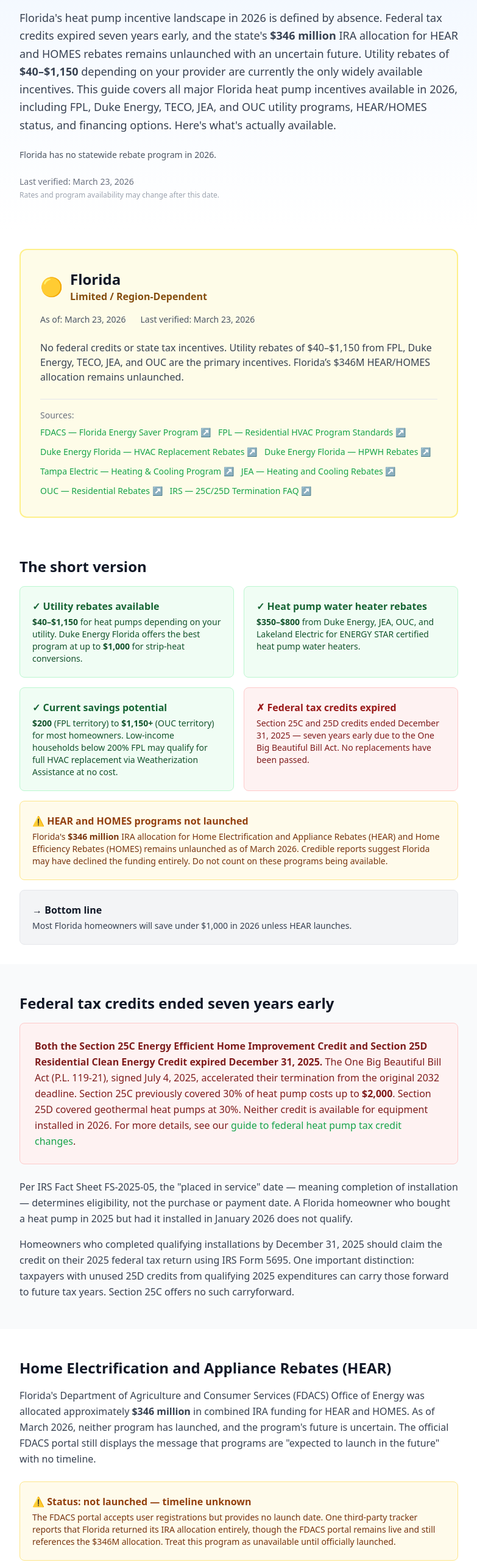
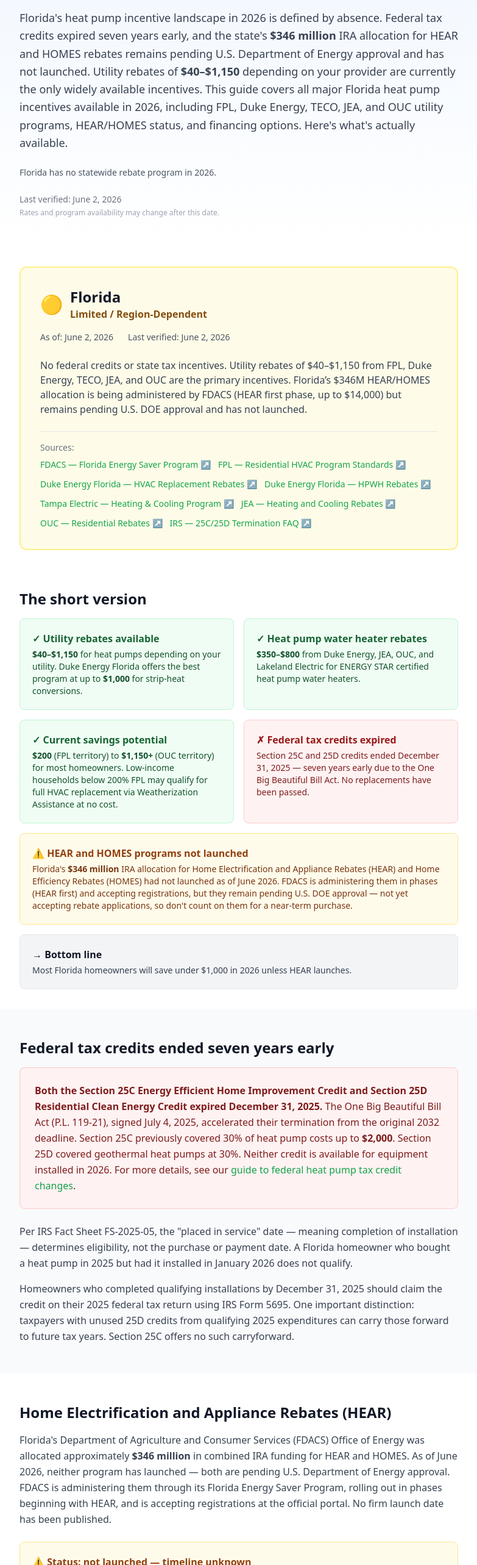
Before and after one commit to giniwproductions-88/homeenergybasics, a Next.js app: page /heat-pumps/states/fl in a window 1280 px wide. Shown: the part 234-2800 px from the top of the page at 61% size, without its empty margins (248-1031 px from the left). Built offline with nearby package versions, Linux system fonts and the light colour scheme.

Commit message:
FL: correct IRA status - FDACS administering HEAR/HOMES pending DOE (not declined), refresh dates

```diff
--- a/src/app/heat-pumps/states/fl/page.tsx
+++ b/src/app/heat-pumps/states/fl/page.tsx
@@ -38,7 +38,7 @@ const faqJsonLd = {
       name: "Can I stack utility rebates with HEAR or HOMES in Florida?",
       acceptedAnswer: {
         "@type": "Answer",
-        text: "If HEAR and HOMES launch in Florida, DOE rules permit combining them with utility rebates on the same project, provided the same equipment cost is not double-counted and total rebates do not exceed total project cost. HEAR and HOMES cannot be combined with each other on the same single upgrade but can cover different measures in a multi-measure project. As of March 2026, only utility rebates are available to stack.",
+        text: "If HEAR and HOMES launch in Florida, DOE rules permit combining them with utility rebates on the same project, provided the same equipment cost is not double-counted and total rebates do not exceed total project cost. HEAR and HOMES cannot be combined with each other on the same single upgrade but can cover different measures in a multi-measure project. As of June 2026, only utility rebates are available to stack.",
       },
     },
     {
@@ -90,7 +90,7 @@ export default function FloridaPage() {
             Florida heat pump rebates and incentives in 2026
           </h1>
           <p className="text-lg text-gray-700 leading-relaxed mb-6">
-            Florida&apos;s heat pump incentive landscape in 2026 is defined by absence. Federal tax credits expired seven years early, and the state&apos;s <strong>$346 million</strong> IRA allocation for HEAR and HOMES rebates remains unlaunched with an uncertain future. Utility rebates of <strong>$40–$1,150</strong> depending on your provider are currently the only widely available incentives. This guide covers all major Florida heat pump incentives available in 2026, including FPL, Duke Energy, TECO, JEA, and OUC utility programs, HEAR/HOMES status, and financing options. Here&apos;s what&apos;s actually available.
+            Florida&apos;s heat pump incentive landscape in 2026 is defined by absence. Federal tax credits expired seven years early, and the state&apos;s <strong>$346 million</strong> IRA allocation for HEAR and HOMES rebates remains pending U.S. Department of Energy approval and has not launched. Utility rebates of <strong>$40–$1,150</strong> depending on your provider are currently the only widely available incentives. This guide covers all major Florida heat pump incentives available in 2026, including FPL, Duke Energy, TECO, JEA, and OUC utility programs, HEAR/HOMES status, and financing options. Here&apos;s what&apos;s actually available.
           </p>
           <p className="text-sm text-gray-600 mt-2 mb-6">
             Florida has no statewide rebate program in 2026.
@@ -134,7 +134,7 @@ export default function FloridaPage() {
             </div>
             <div className="md:col-span-2 bg-amber-50 border border-amber-200 rounded-lg p-5">
               <p className="font-semibold text-amber-800 mb-1">⚠ HEAR and HOMES programs not launched</p>
-              <p className="text-sm text-amber-900">Florida&apos;s <strong>$346 million</strong> IRA allocation for Home Electrification and Appliance Rebates (HEAR) and Home Efficiency Rebates (HOMES) remains unlaunched as of March 2026. Credible reports suggest Florida may have declined the funding entirely. Do not count on these programs being available.</p>
+              <p className="text-sm text-amber-900">Florida&apos;s <strong>$346 million</strong> IRA allocation for Home Electrification and Appliance Rebates (HEAR) and Home Efficiency Rebates (HOMES) had not launched as of June 2026. FDACS is administering them in phases (HEAR first) and accepting registrations, but they remain pending U.S. DOE approval — not yet accepting rebate applications, so don&apos;t count on them for a near-term purchase.</p>
             </div>
             <div className="md:col-span-2 bg-gray-100 border border-gray-200 rounded-lg p-5">
               <p className="font-semibold text-gray-900 mb-1">→ Bottom line</p>
@@ -170,12 +170,12 @@ export default function FloridaPage() {
         <div className="container-narrow">
           <h2 className="text-2xl font-bold text-gray-900 mb-4">Home Electrification and Appliance Rebates (HEAR)</h2>
           <p className="text-gray-700 leading-relaxed mb-6">
-            Florida&apos;s Department of Agriculture and Consumer Services (FDACS) Office of Energy was allocated approximately <strong>$346 million</strong> in combined IRA funding for HEAR and HOMES. As of March 2026, neither program has launched, and the program&apos;s future is uncertain. The official FDACS portal still displays the message that programs are &quot;expected to launch in the future&quot; with no timeline.
+            Florida&apos;s Department of Agriculture and Consumer Services (FDACS) Office of Energy was allocated approximately <strong>$346 million</strong> in combined IRA funding for HEAR and HOMES. As of June 2026, neither program has launched &mdash; both are pending U.S. Department of Energy approval. FDACS is administering them through its Florida Energy Saver Program, rolling out in phases beginning with HEAR, and is accepting registrations at the official portal. No firm launch date has been published.
           </p>
 
           <div className="bg-amber-50 border border-amber-200 rounded-lg p-5 mb-6">
             <p className="font-semibold text-amber-800 mb-1">⚠ Status: not launched — timeline unknown</p>
-            <p className="text-sm text-amber-900">The FDACS portal accepts user registrations but provides no launch date. One third-party tracker reports that Florida returned its IRA allocation entirely, though the FDACS portal remains live and still references the $346M allocation. Treat this program as unavailable until officially launched.</p>
+            <p className="text-sm text-amber-900">FDACS is accepting registrations and has published detailed HEAR eligibility (up to <strong>$14,000</strong> per household for those under 150% AMI), but the program is pending U.S. DOE approval with no firm launch date. A third-party tracker claiming Florida &quot;returned&quot; the funds is contradicted by the active FDACS program &mdash; still, treat the rebates as not-yet-available when planning a purchase.</p>
           </div>
 
           <p className="text-gray-700 leading-relaxed mb-4">
@@ -409,7 +409,7 @@ export default function FloridaPage() {
 
           <div className="bg-amber-50 border border-amber-200 rounded-lg p-5 mb-6">
             <p className="font-semibold text-amber-800 mb-1">⚠ The biggest mistake Florida homeowners make</p>
-            <p className="text-sm text-amber-900">Waiting for HEAR rebates to launch. There is no confirmed timeline — and credible reports suggest Florida may have declined the funding entirely. If your system is failing, waiting could cost you months (or years) of savings from reduced energy bills. The operational savings from replacing strip heat with a heat pump (60–75% heating energy reduction) often exceed the rebate value within a few years.</p>
+            <p className="text-sm text-amber-900">Waiting for HEAR rebates to launch. The program is pending U.S. DOE approval and not yet open, with no confirmed launch date. If your system is failing, waiting could cost you months (or years) of savings from reduced energy bills. The operational savings from replacing strip heat with a heat pump (60–75% heating energy reduction) often exceed the rebate value within a few years.</p>
           </div>
 
           <div className="bg-green-50 border border-green-200 rounded-lg p-5">
@@ -567,7 +567,7 @@ export default function FloridaPage() {
           <div className="space-y-4">
             <div className="bg-white border border-gray-200 rounded-lg p-5">
               <p className="font-semibold text-gray-900">HEAR/HOMES launch status</p>
-              <p className="text-sm text-gray-600 mt-1">The FDACS portal remains live but provides no timeline. Monitor floridaenergysaverprogram.fdacs.gov for official announcements. If Florida did decline the funding, other states may absorb the allocation.</p>
+              <p className="text-sm text-gray-600 mt-1">FDACS is administering the program and accepting registrations, but it remains pending U.S. DOE approval with no confirmed launch date. HEAR is slated as the first phase, with HOMES to follow. Monitor floridaenergysaverprogram.fdacs.gov for official announcements.</p>
             </div>
             <div className="bg-white border border-gray-200 rounded-lg p-5">
               <p className="font-semibold text-gray-900">IRA funding runway</p>
--- a/src/data/incentives.ts
+++ b/src/data/incentives.ts
@@ -1309,9 +1309,9 @@ export const incentives: Record<StateCode, StateIncentive> = {
     stateCode: "FL",
     stateName: "Florida",
     status: "limited",
-    lastVerified: "2026-03-23",
-    summary:
-      "No federal credits or state tax incentives. Utility rebates of $40\u2013$1,150 from FPL, Duke Energy, TECO, JEA, and OUC are the primary incentives. Florida\u2019s $346M HEAR/HOMES allocation remains unlaunched.",
+    lastVerified: "2026-06-02",
+    summary:
+      "No federal credits or state tax incentives. Utility rebates of $40\u2013$1,150 from FPL, Duke Energy, TECO, JEA, and OUC are the primary incentives. Florida\u2019s $346M HEAR/HOMES allocation is being administered by FDACS (HEAR first phase, up to $14,000) but remains pending U.S. DOE approval and has not launched.",
     sources: [
       {
         label: "FDACS \u2014 Florida Energy Saver Program",
```
